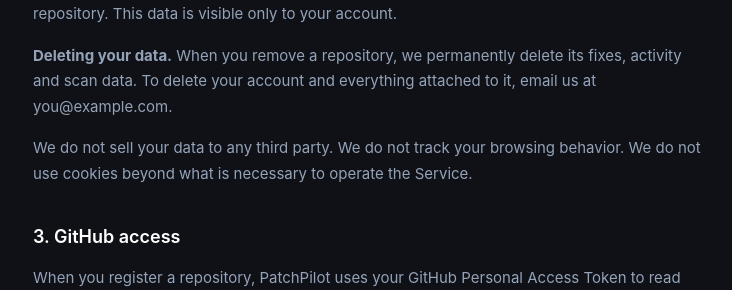
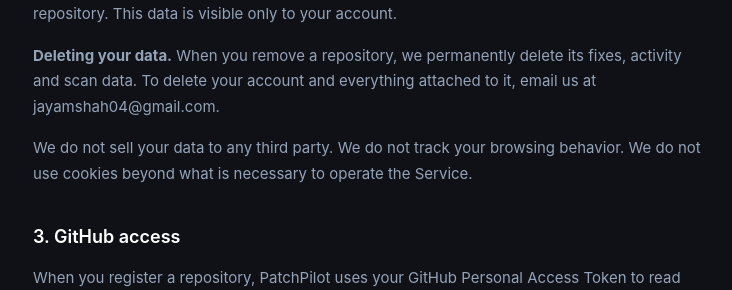
Before and after one commit to jayam-shah/patchpilot, a Python web app: template templates/privacy.html in a window 1280 px wide. Shown: the part 646-936 px from the top of the page, without its empty margins (271-1003 px from the left). Run offline with Jinja, Linux system fonts and the light colour scheme; the template is opened without the code that fills it, so the values that code supplies are empty.

```diff
--- a/templates/privacy.html
+++ b/templates/privacy.html
@@ -40,7 +40,7 @@
 
     <h2>2. What we do NOT collect</h2>
     <p><strong>What we store about your code.</strong> When PatchPilot scans a repository, we store the file paths and line numbers where it finds API calls, not the code itself. When PatchPilot generates a fix, we store the contents of the files it changes, before and after the fix, so we can show you the difference on your dashboard and open the pull request. We do not store your whole repository. This data is visible only to your account.</p>
-    <p><strong>Deleting your data.</strong> When you remove a repository, we permanently delete its fixes, activity and scan data. To delete your account and everything attached to it, email us at you@example.com.</p>
+    <p><strong>Deleting your data.</strong> When you remove a repository, we permanently delete its fixes, activity and scan data. To delete your account and everything attached to it, email us at jayamshah04@gmail.com.</p>
     <p>We do not sell your data to any third party. We do not track your browsing behavior. We do not use cookies beyond what is necessary to operate the Service.</p>
 
     <h2>3. GitHub access</h2>
```
